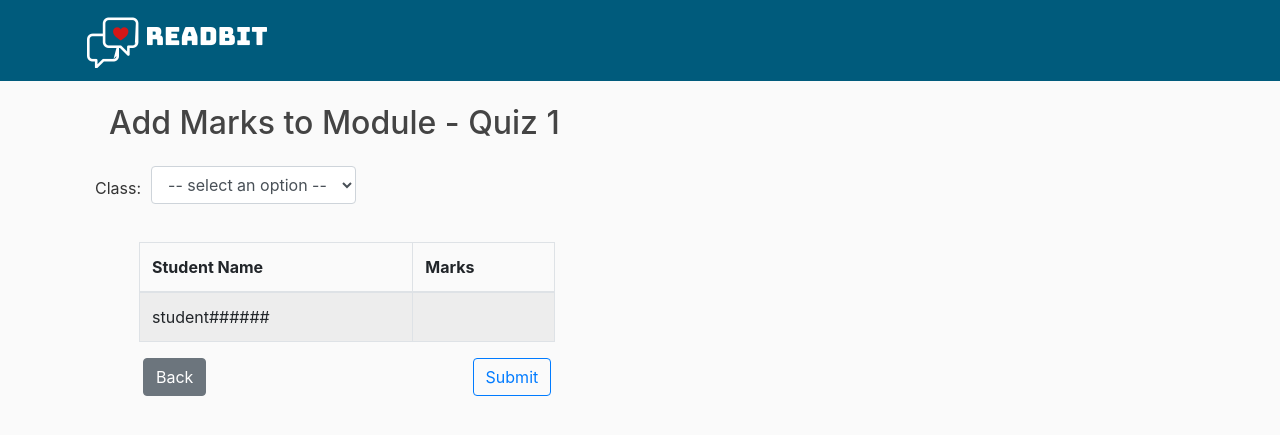
After one commit to unluckyvevo/IT2201-Project, a Flask app: page /add_marks in a window 1280 px wide. The commit adds this page. Shown: the top 435 px of the page. Run offline with Flask 2, Linux system fonts and the light colour scheme; some libraries are stand-ins or nearby versions.

Commit message:
add_marks

```diff
--- a/readbit/routes.py
+++ b/readbit/routes.py
@@ -124,3 +124,10 @@ def add_student_manually():
 @app.route('/student_dashboard')
 def student_dashboard():
     return render_template('student_dashboard.html', title='Student Dashboard')
+
+@app.route('/add_marks')
+def add_marks():
+    teaching_classlist: typing.List[str] = ['T1', 'T2', 'T3', 'T4', 'T5', 'T6']
+    module = 'Module'
+    component = 'Quiz 1'
+    return render_template('add_marks.html', title='Add Marks',teaching_classlist=teaching_classlist, module=module, component=component)
--- a/readbit/static/manage_feedback.css
+++ b/readbit/static/manage_feedback.css
@@ -16,14 +16,14 @@
 }
 .custom-scrollbar {
 position: relative;
-height: 200px;
+height: 100vh;
 overflow: auto;
 }
 .table-wrapper-scroll-y {
 display: block;
 }
 
-#all_check, #student_check_box
+#all_check, .feedback_checkboxes
 {
     position: relative;
     margin:0px;
@@ -35,3 +35,7 @@ display: block;
     justify-content: space-between;
     margin-right:22%;
 }
+.add_marks_btn_row
+{
+    justify-content: space-between;
+}
--- /dev/null
+++ b/readbit/templates/add_marks.html
@@ -0,0 +1,46 @@
+{% extends "layout.html" %}
+{% block content %}
+<link rel="stylesheet" type="text/css" href="{{ url_for('static', filename='manage_feedback.css') }}">
+
+ <div class="container">
+     <div class="row">
+         <h2 class="m-4">Add Marks to {{ module }} - {{ component }}</h2>
+     </div>
+     <div class="row">
+        <label id="filter_class_label" for="add_marks_ddl">Class: </label>
+        <form method="post">
+            <select id="add_marks_ddl" name = "value_filter" class="form-control" onchange="this.form.submit()">
+            <option disabled selected value> -- select an option -- </option>
+            {% for class in teaching_classlist %}
+            <option value="{{ class }}">{{ class }}</option>
+            {% endfor %}
+        </select>
+        </form>
+     </div>
+     <div class="row ml-4 mt-3">
+         <div class="col-sm-5">
+            <table class="table table-bordered table-striped mt-3" id="add_marks_table">
+            <thead>
+                <tr>
+                  <th scope="col">Student Name</th>
+                  <th scope="col">Marks</th>
+                </tr>
+            </thead>
+            <form method="post" action="" id="add_marks_form">
+                <tbody>
+
+                    <tr>
+                        <td contenteditable="false">student######</td>
+                        <td contenteditable="true"></td>
+                    </tr>
+                </tbody>
+            </form>
+        </table>
+             <div class="row add_marks_btn_row m-1">
+                 <a href="manage_module" class="btn btn-secondary">Back</a>
+                 <button form="add_marks_form" type="submit" class="btn btn-outline-primary" >Submit</button>
+             </div>
+        </div>
+    </div>
+ </div>
+{% endblock content %}
```
Also changed, not shown: readbit/templates/manage_feedback.html (+7 -6 lines).
